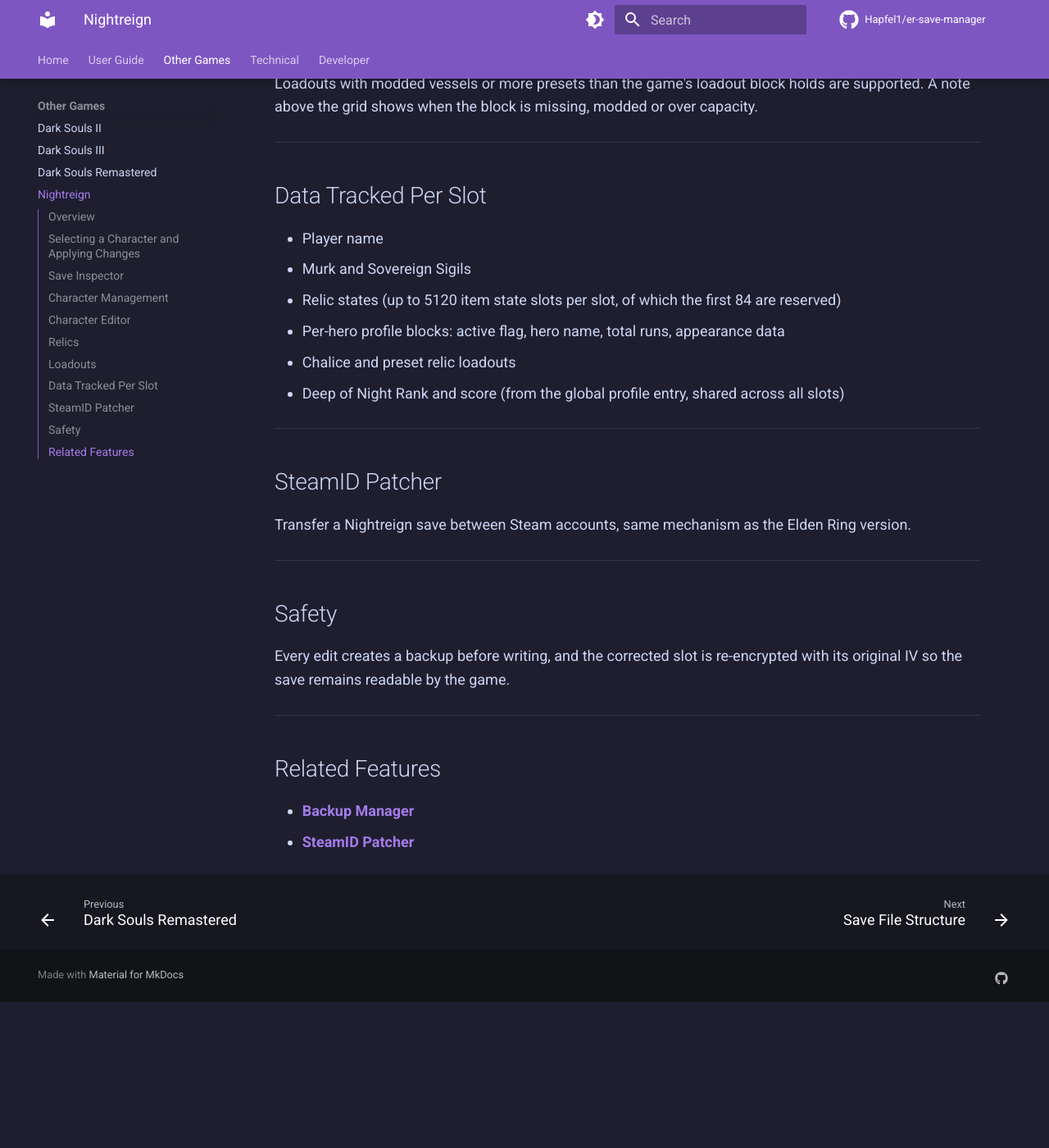
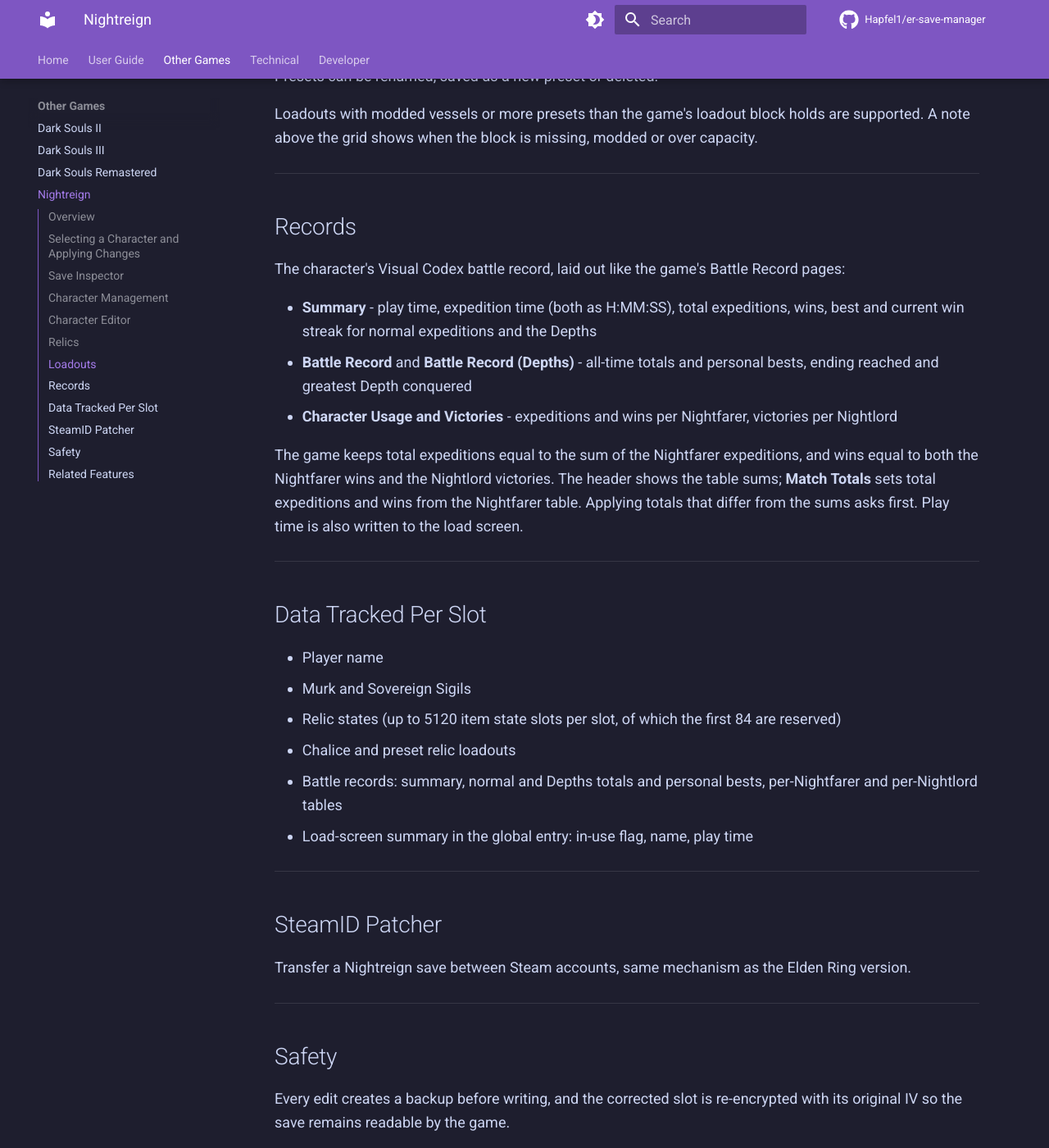
Before and after one commit to Hapfel1/er-save-manager, an MkDocs documentation site: the page built from docs/user-guide/nightreign.md, in a window 1280 px wide and 1400 px high, scrolled down 2517 px. Shown: the whole window at 82% size. Built offline with MkDocs 1.6.1 and Material for MkDocs 9.7.7, drawn with Linux system fonts in a browser that asks for light colours; comment, search, counter and statistics services are not loaded; the version menu is left out; before the commit the page ends 3739 px from its top, so only the background shows below that; some of the changed text lies outside the part shown.

Commit message:
chore(release): version override for 2.4.1, docs for the 2.4.1 changes (#443)
git cliff --bumped-version turns any feat: commit into a minor bump, so
the release after v2.4.0 could only be v2.5.0. The plan job now takes the
version from a workflow_dispatch input or the NEXT_VERSION_OVERRIDE repo
variable while that version has no tag; once the release is published
and tagged, the variable stops applying and git-cliff decides again.

Docs: Nightreign Records tab (README, index, Nightreign guide), PS4 saves
for DSR and DS2 in the README feature lists. The Nightreign guide's
"Data Tracked" list named per-hero profile blocks and a shared Deep of
Night rank in the global entry; those blocks are the per-slot load-screen
summaries, and the list now names the battle records instead.

```diff
--- a/docs/user-guide/nightreign.md
+++ b/docs/user-guide/nightreign.md
@@ -1,6 +1,6 @@
 # Elden Ring Nightreign
 
-Save editing for Nightreign: player name, murk and Sovereign Sigils, relic spawning and editing, and chalice relic loadouts.
+Save editing for Nightreign: player name, murk and Sovereign Sigils, relic spawning and editing, chalice relic loadouts and battle records.
 
 ## Overview
 
@@ -11,6 +11,7 @@ Nightreign support uses these tabs:
 - Character Editor
 - Relics
 - Loadouts
+- Records
 - SteamID Patcher
 - Backup Manager (top-level button)
 - Settings
@@ -23,7 +24,7 @@ Nightreign saves are AES-encrypted BND4 containers; the parser decrypts each slo
 
 The **Character** bar under the file row picks the character for every tab that edits one; switching tabs keeps the selection. The first character is loaded when a save opens.
 
-Character Editor and loadout slot edits are staged until they are applied: **Apply All** in the unapplied-changes bar writes them with one backup, **Discard** drops them. Relic actions (Spawn, Apply Edit, Remove, JSON import) write when clicked. Switching characters, loading another save, switching games or closing the window with unapplied changes asks whether to apply or discard them first.
+Character Editor, Records and loadout slot edits are staged until they are applied: **Apply All** in the unapplied-changes bar writes them with one backup, **Discard** drops them. Relic actions (Spawn, Apply Edit, Remove, JSON import) write when clicked. Switching characters, loading another save, switching games or closing the window with unapplied changes asks whether to apply or discard them first.
 
 ---
 
@@ -66,14 +67,26 @@ Loadouts with modded vessels or more presets than the game's loadout block holds
 
 ---
 
+## Records
+
+The character's Visual Codex battle record, laid out like the game's Battle Record pages:
+
+- **Summary** - play time, expedition time (both as H:MM:SS), total expeditions, wins, best and current win streak for normal expeditions and the Depths
+- **Battle Record** and **Battle Record (Depths)** - all-time totals and personal bests, ending reached and greatest Depth conquered
+- **Character Usage and Victories** - expeditions and wins per Nightfarer, victories per Nightlord
+
+The game keeps total expeditions equal to the sum of the Nightfarer expeditions, and wins equal to both the Nightfarer wins and the Nightlord victories. The header shows the table sums; **Match Totals** sets total expeditions and wins from the Nightfarer table. Applying totals that differ from the sums asks first. Play time is also written to the load screen.
+
+---
+
 ## Data Tracked Per Slot
 
 - Player name
 - Murk and Sovereign Sigils
 - Relic states (up to 5120 item state slots per slot, of which the first 84 are reserved)
-- Per-hero profile blocks: active flag, hero name, total runs, appearance data
 - Chalice and preset relic loadouts
-- Deep of Night Rank and score (from the global profile entry, shared across all slots)
+- Battle records: summary, normal and Depths totals and personal bests, per-Nightfarer and per-Nightlord tables
+- Load-screen summary in the global entry: in-use flag, name, play time
 
 ---
 
```
Also changed, not shown: README.md (+6 -3 lines), docs/index.md (+1 -1 lines), 1 other file.
